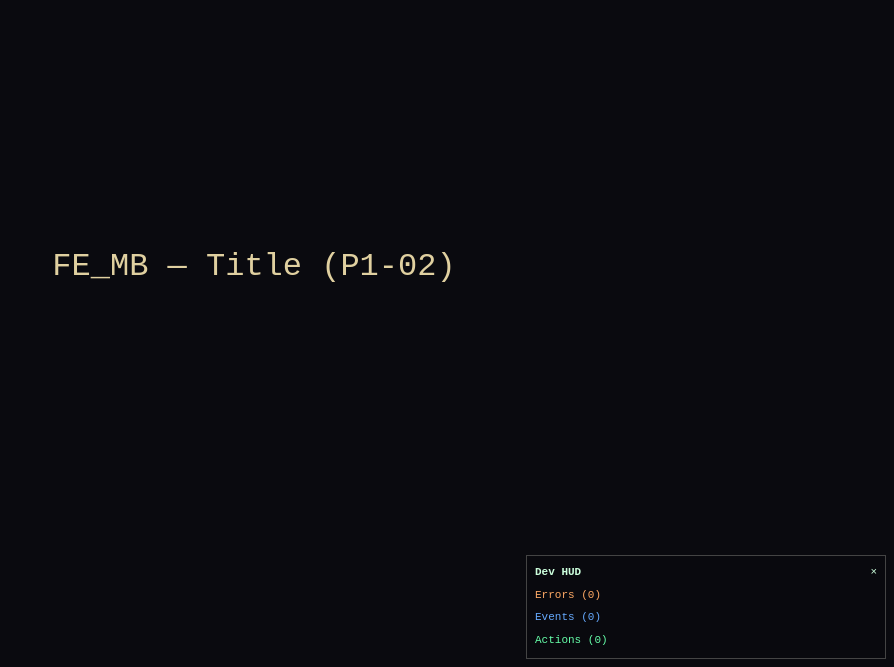
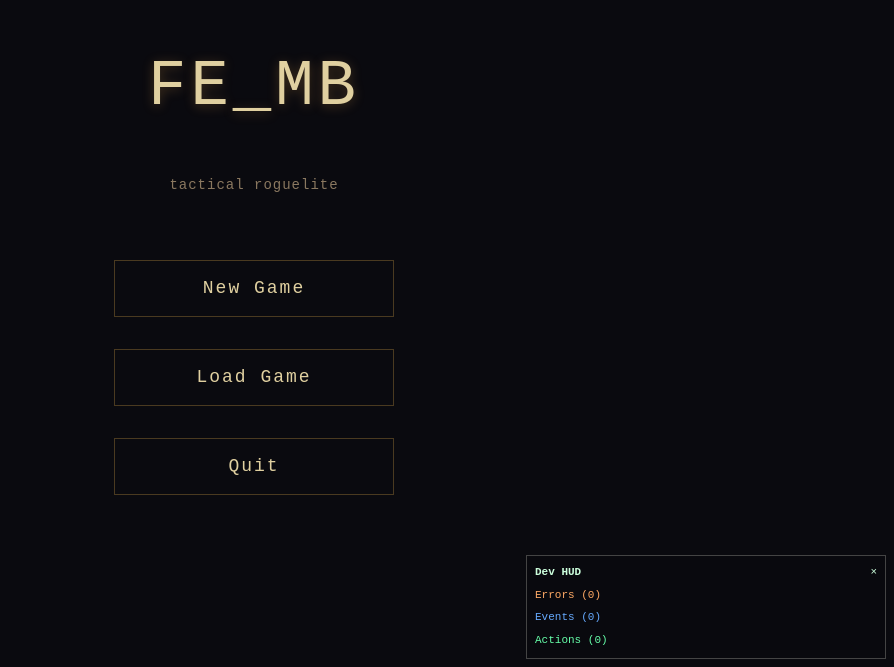
Before and after one commit to Gaguchi/Godot_projects, a React (Vite) app in the folder fe-mb/phaser/: page / in a window 1280 px wide. Shown: the part 133-800 px from the top of the page, without its empty margins (386-1280 px from the left). Built offline with nearby package versions, Linux system fonts and the light colour scheme.

Commit message:
feat(phaser): [P1-02] TitleScreen.tsx with New Game / Load / Quit buttons

```diff
--- a/fe-mb/phaser/src/App.tsx
+++ b/fe-mb/phaser/src/App.tsx
@@ -2,6 +2,7 @@ import React, { useState } from 'react'
 import { ErrorBoundary } from './ui/ErrorBoundary'
 import { DevHud } from './ui/DevHud'
 import { ViewContext, type View } from './ui/view'
+import { TitleScreen } from './ui/screens/TitleScreen'
 import { createErrorBus } from './state/errorBus'
 import { createEventBus } from './state/eventBus'
 import { createActionLog } from './state/actionLog'
@@ -19,13 +20,11 @@ export function App(): React.JSX.Element {
       <ErrorBoundary errorBus={errorBus}>
         <div id="app-root">
           {view === 'title' ? (
-            <div id="title-placeholder" style={{
-              display: 'flex', alignItems: 'center', justifyContent: 'center',
-              height: '100vh', width: '100vw', background: '#0a0a0f',
-              color: '#e0d0a0', fontFamily: 'monospace', fontSize: 32,
-            }}>
-              FE_MB — Title (P1-02)
-            </div>
+            <TitleScreen
+              onNewGame={() => { /* wired in P1-03 */ }}
+              onLoadGame={() => { /* wired in P1-04 */ }}
+              onQuit={() => { /* wired in P1-05 */ }}
+            />
           ) : (
             <>
               <div id="game-canvas-container" />
--- /dev/null
+++ b/fe-mb/phaser/src/ui/screens/TitleScreen.tsx
@@ -0,0 +1,97 @@
+import React from 'react'
+
+/**
+ * Title screen — first thing the player sees on boot.
+ *
+ * Layout: full-viewport, centered game title with three buttons stacked below.
+ * Buttons emit onClick events here; wiring (New Game → start run; Load Game →
+ * save list; Quit → window close) lands in P1-03, P1-04, P1-05 respectively.
+ *
+ * Styling is intentionally inline for now — P1-06 refactors to Tailwind dark-fantasy.
+ */
+export interface TitleScreenProps {
+  onNewGame: () => void
+  onLoadGame: () => void
+  onQuit: () => void
+}
+
+const containerStyle: React.CSSProperties = {
+  display: 'flex',
+  flexDirection: 'column',
+  alignItems: 'center',
+  justifyContent: 'center',
+  height: '100vh',
+  width: '100vw',
+  background: '#0a0a0f',
+  color: '#e0d0a0',
+  fontFamily: 'monospace',
+  gap: 32,
+}
+
+const titleStyle: React.CSSProperties = {
+  fontSize: 64,
+  letterSpacing: 4,
+  marginBottom: 24,
+  textShadow: '0 2px 12px rgba(255, 180, 80, 0.25)',
+}
+
+const subtitleStyle: React.CSSProperties = {
+  fontSize: 14,
+  color: '#8a7860',
+  marginTop: -16,
+  marginBottom: 32,
+  letterSpacing: 1,
+}
+
+const buttonStyle: React.CSSProperties = {
+  width: 280,
+  padding: '14px 24px',
+  fontFamily: 'monospace',
+  fontSize: 18,
+  background: 'transparent',
+  color: '#e0d0a0',
+  border: '1px solid #4a3a20',
+  cursor: 'pointer',
+  letterSpacing: 2,
+  textAlign: 'center',
+  transition: 'background 120ms, border-color 120ms',
+}
+
+export function TitleScreen({ onNewGame, onLoadGame, onQuit }: TitleScreenProps): React.JSX.Element {
+  return (
+    <div id="title-screen" style={containerStyle}>
+      <h1 style={titleStyle}>FE_MB</h1>
+      <div style={subtitleStyle}>tactical roguelite</div>
+      <button
+        id="title-new-game"
+        type="button"
+        style={buttonStyle}
+        onClick={onNewGame}
+        onMouseEnter={(e) => { e.currentTarget.style.background = '#1a1410'; e.currentTarget.style.borderColor = '#a07a40' }}
+        onMouseLeave={(e) => { e.currentTarget.style.background = 'transparent'; e.currentTarget.style.borderColor = '#4a3a20' }}
+      >
+        New Game
+      </button>
+      <button
+        id="title-load-game"
+        type="button"
+        style={buttonStyle}
+        onClick={onLoadGame}
+        onMouseEnter={(e) => { e.currentTarget.style.background = '#1a1410'; e.currentTarget.style.borderColor = '#a07a40' }}
+        onMouseLeave={(e) => { e.currentTarget.style.background = 'transparent'; e.currentTarget.style.borderColor = '#4a3a20' }}
+      >
+        Load Game
+      </button>
+      <button
+        id="title-quit"
+        type="button"
+        style={buttonStyle}
+        onClick={onQuit}
+        onMouseEnter={(e) => { e.currentTarget.style.background = '#1a1410'; e.currentTarget.style.borderColor = '#a07a40' }}
+        onMouseLeave={(e) => { e.currentTarget.style.background = 'transparent'; e.currentTarget.style.borderColor = '#4a3a20' }}
+      >
+        Quit
+      </button>
+    </div>
+  )
+}
```
Also changed, not shown: 2 other files (tests, documents, lock files or other folders).
